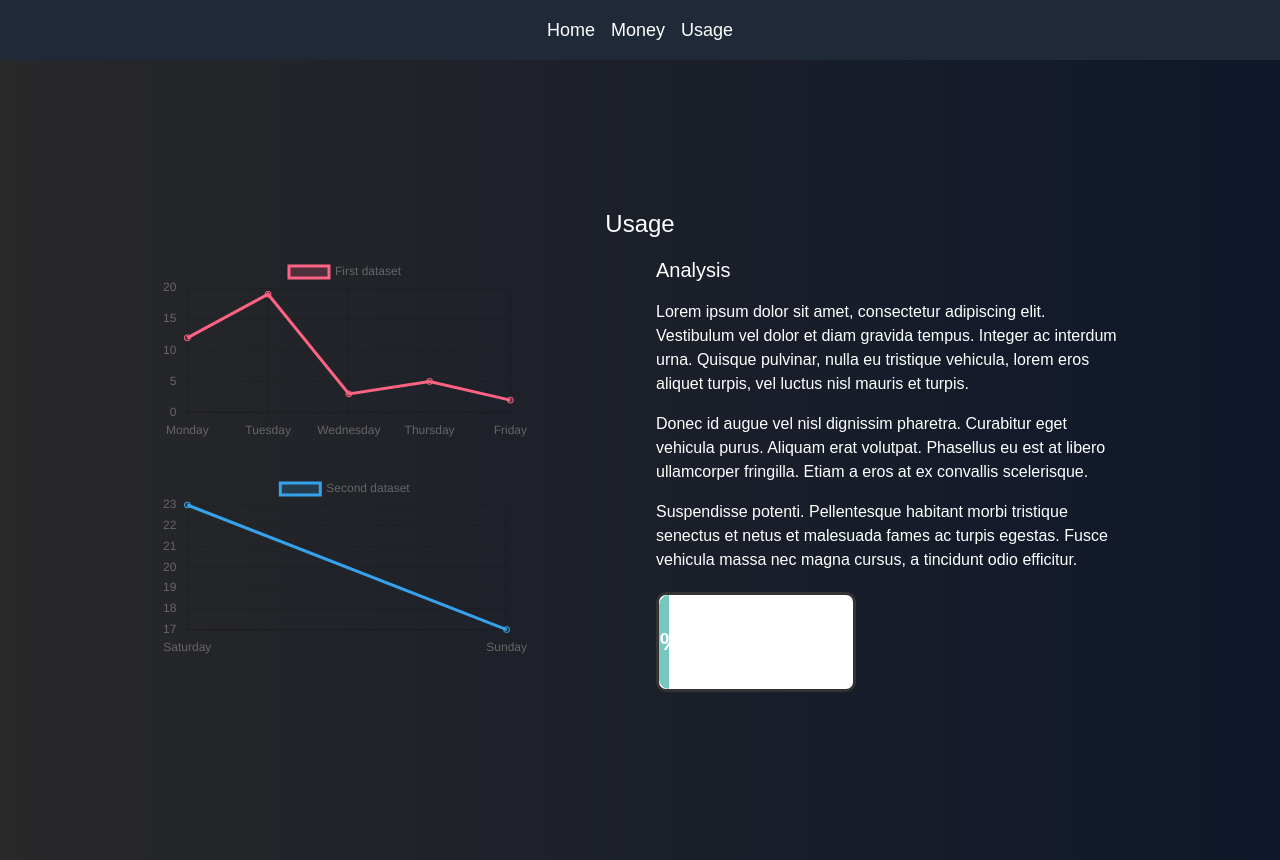
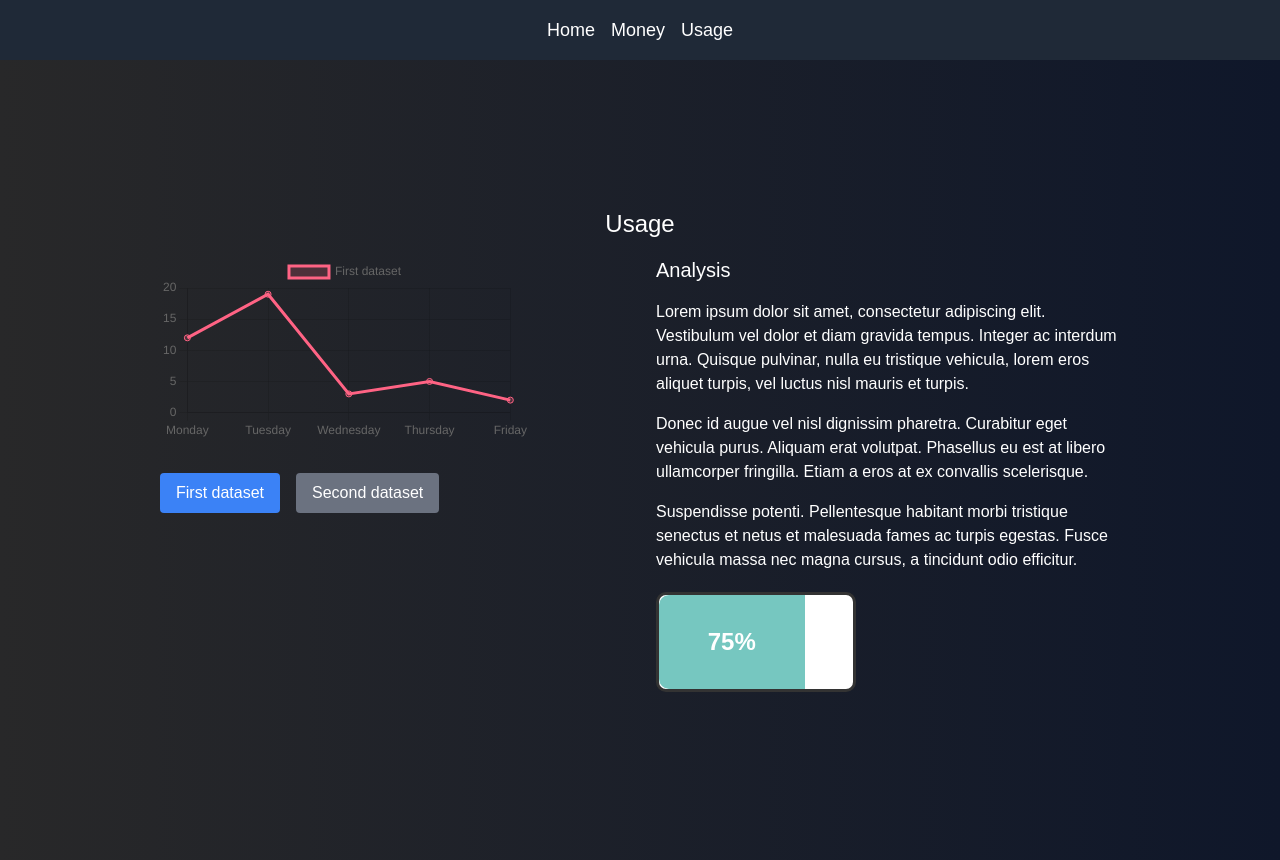
Before and after one commit to chinjyanson/SmartGrid, a React (Create React App) app in the folder react-front-end/: page /usage in a window 1280 px wide. Built offline with nearby package versions, Linux system fonts and the light colour scheme.

Commit message:
[ayc122] <feat> added new buttons that allow to switch dataset from graphs

```diff
--- a/react-front-end/src/pages/Usage.js
+++ b/react-front-end/src/pages/Usage.js
@@ -1,9 +1,11 @@
-import React from 'react';
+import React, { useState } from 'react';
 import { Line } from 'react-chartjs-2';
 import 'chart.js/auto';
 import Battery from '../components/Battery';
 
 const Usage = () => {
+  const [currentGraph, setCurrentGraph] = useState('dataset1');
+
   const data1 = {
     labels: ['Monday', 'Tuesday', 'Wednesday', 'Thursday', 'Friday'],
     datasets: [
@@ -17,16 +19,22 @@ const Usage = () => {
   };
 
   const data2 = {
-    labels: ['Saturday', 'Sunday'],
+    labels: ['Saturday', 'Sunday', 'Monday', 'Tuesday'],
     datasets: [
       {
         label: 'Second dataset',
         backgroundColor: 'rgba(54,162,235,0.2)',
         borderColor: 'rgba(54,162,235,1)',
-        data: [23, 17],
+        data: [23, 17, 10, 5],
       },
     ],
   };
+
+  const handleLabelClick = (dataset) => {
+    setCurrentGraph(dataset);
+  };
+
+  const currentData = currentGraph === 'dataset1' ? data1 : data2;
 
   return (
     <div className="flex flex-col items-center justify-center min-h-screen">
@@ -34,10 +42,21 @@ const Usage = () => {
       <div className="flex w-11/12 md:w-3/4">
         <div className="w-1/2">
           <div className="chart-container mb-8">
-            <Line data={data1} />
+            <Line data={currentData} />
           </div>
-          <div className="chart-container">
-            <Line data={data2} />
+          <div className="flex space-x-4">
+            <button
+              className={`px-4 py-2 ${currentGraph === 'dataset1' ? 'bg-blue-500' : 'bg-gray-500'} text-white rounded`}
+              onClick={() => handleLabelClick('dataset1')}
+            >
+              First dataset
+            </button>
+            <button
+              className={`px-4 py-2 ${currentGraph === 'dataset2' ? 'bg-blue-500' : 'bg-gray-500'} text-white rounded`}
+              onClick={() => handleLabelClick('dataset2')}
+            >
+              Second dataset
+            </button>
           </div>
         </div>
         <div className="w-1/2 text-white ml-8">
@@ -55,7 +74,7 @@ const Usage = () => {
             Suspendisse potenti. Pellentesque habitant morbi tristique senectus et netus et malesuada fames ac turpis egestas.
             Fusce vehicula massa nec magna cursus, a tincidunt odio efficitur.
           </p>
-          <Battery level={5} />
+          <Battery level={75} />
         </div>
       </div>
     </div>
```
